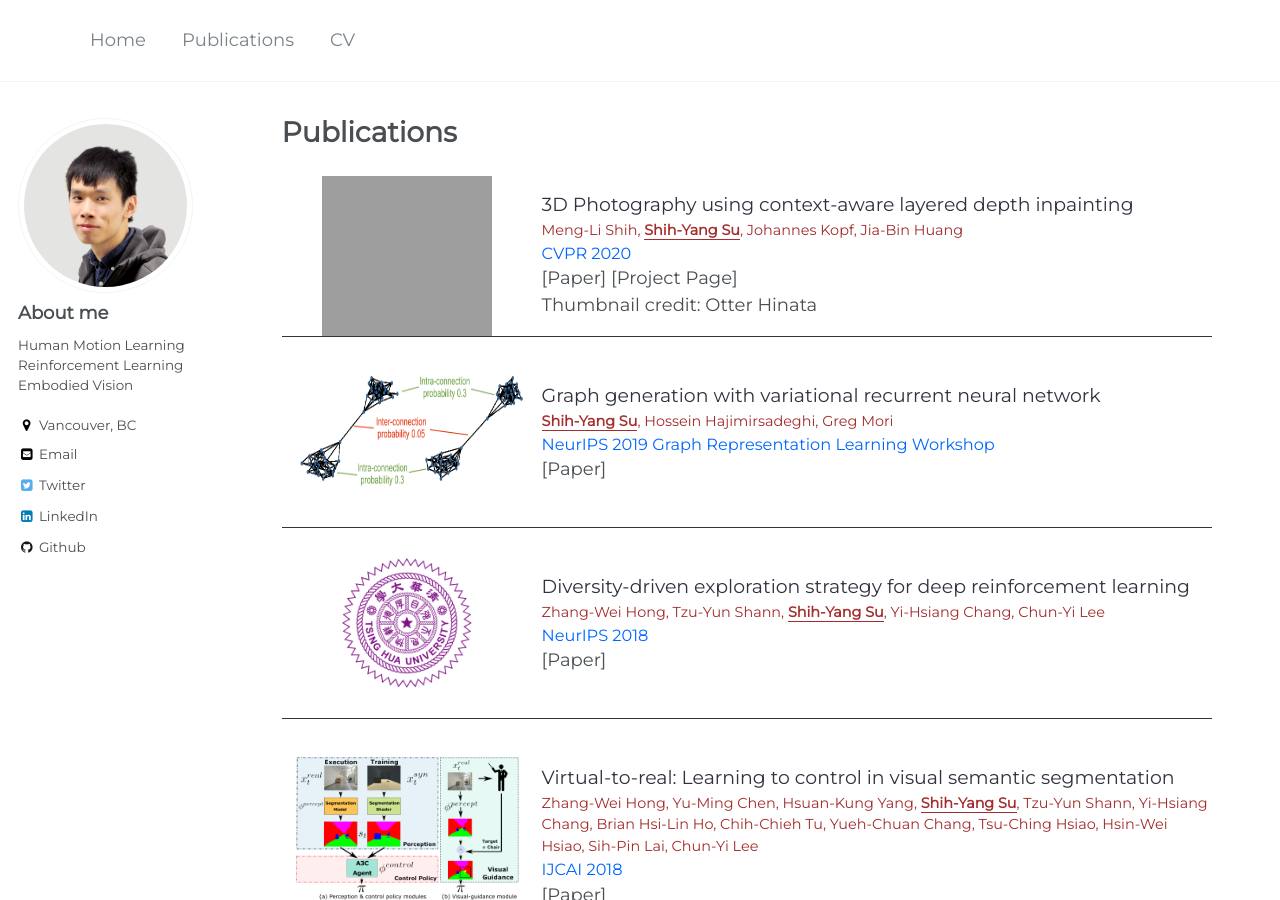
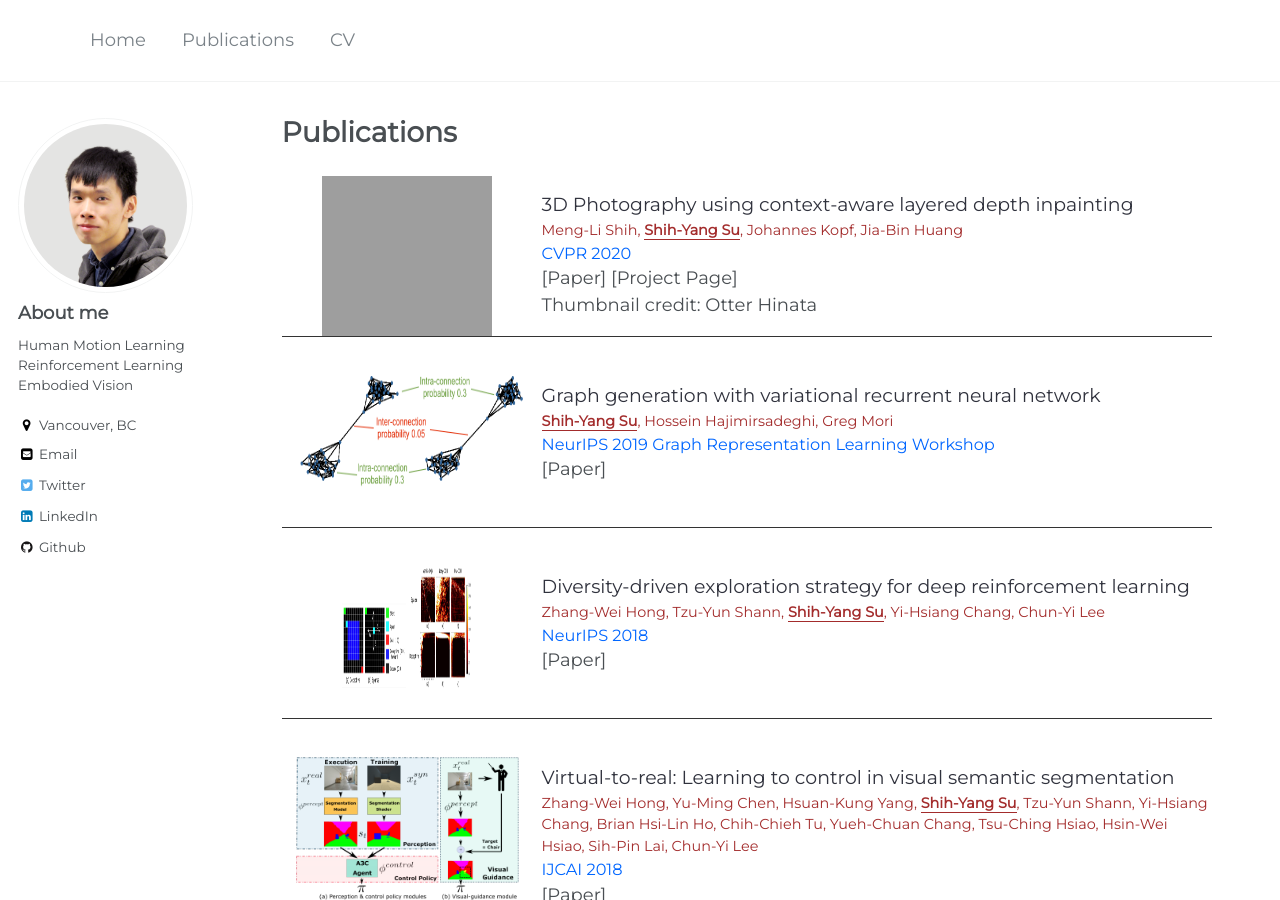
Before and after one commit to LemonATsu/LemonATsu.github.io, a Jekyll site: the page built from _pages/publications.md, in a window 1280 px wide and 900 px high. Built offline with Jekyll 4.4.1, drawn with Linux system fonts in a browser that asks for light colours.

Commit message:
update figure

```diff
--- a/_pages/publications.md
+++ b/_pages/publications.md
@@ -25,7 +25,7 @@
     </div>
 </div>
 <div class="pub-container">
-    <div class="pub-thumb"><img src="https://lemonatsu.github.io/images/NTHU.png" style="width:130px;height:130px"></div>
+    <div class="pub-thumb"><img src="https://lemonatsu.github.io/images/divdriven.png" style="width:130px;height:130px"></div>
     <div class="pub-content">
         <div class="pub-title">Diversity-driven exploration strategy for deep reinforcement learning</div>
         <div class="pub-author">Zhang-Wei Hong, Tzu-Yun Shann, <b>Shih-Yang Su</b>, Yi-Hsiang Chang, Chun-Yi Lee</div>
@@ -52,7 +52,7 @@
     </div>
 </div>
 <div class="pub-container">
-    <div class="pub-thumb"><img src="https://lemonatsu.github.io/images/sinica.png" style="width:130px;height:130px"></div>
+    <div class="pub-thumb"><img src="https://lemonatsu.github.io/images/pop28bit.png" style="width:130px;height:130px"></div>
     <div class="pub-content">
         <div class="pub-title">Automatic conversion of pop music into chiptunes for 8-bit pixel art</div>
         <div class="pub-author"><b>Shih-Yang Su</b>, Cheng-Kai Chiu, Li Su, and Yi-Hsuan Yang</div>
```
Also changed, not shown: images/divdriven.png (added), images/pop28bit.png (added).
